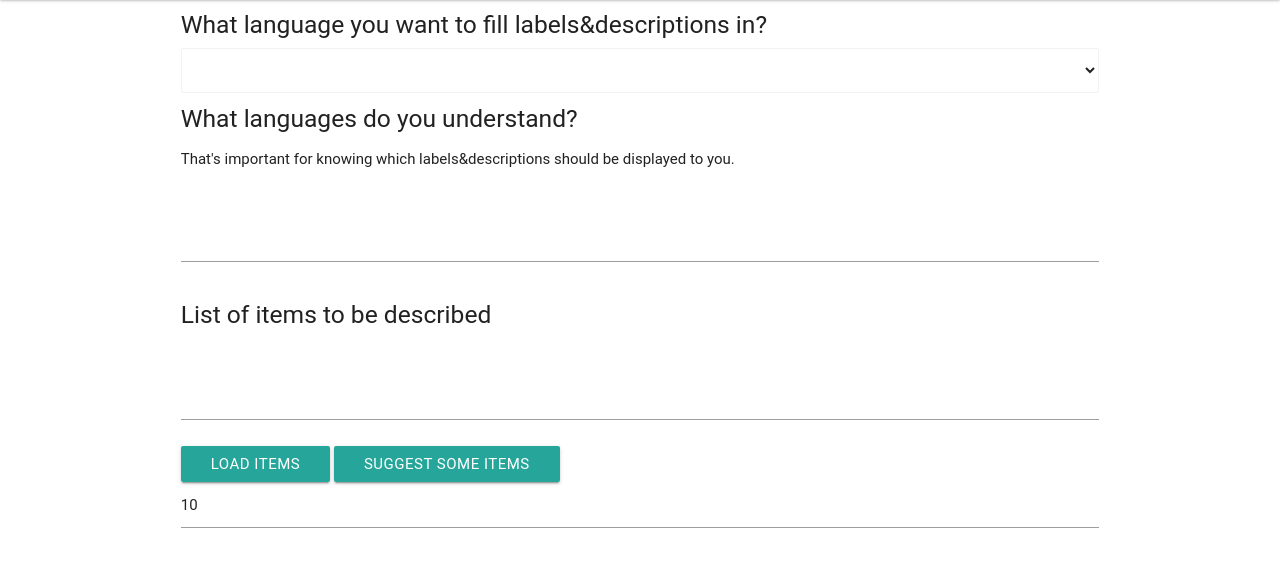
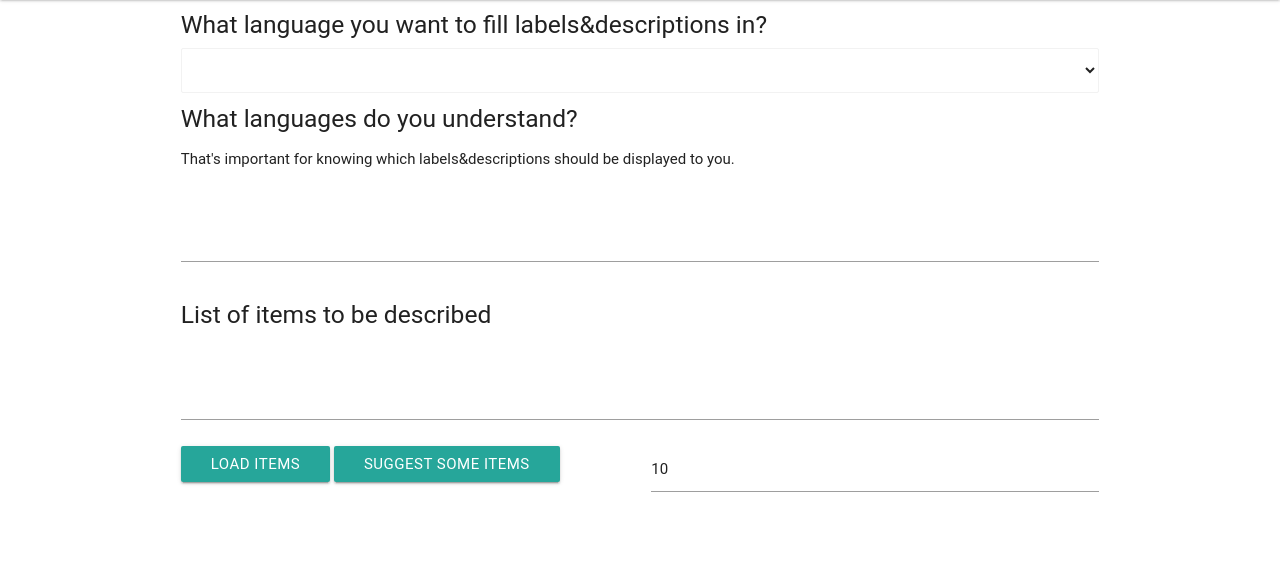
Before and after one commit to wikimedia/labs-tools-weapon-of-mass-description, a Flask app: page / in a window 1280 px wide. Shown: the part 65-637 px from the top of the page. Run offline with Flask 2, Linux system fonts and the light colour scheme; the visitor is signed in with stand-in values (Sample User, id 1); lists and menus that the app fills with data are empty; parts of the project's set-up code (start-up, migrations or seed data) failed here and were passed over; some web fonts are replaced.

Commit message:
some little redesign

```diff
--- a/src/templates/tool.html
+++ b/src/templates/tool.html
@@ -17,10 +17,16 @@
 								<p>That's important for knowing which labels&amp;descriptions should be displayed to you.</p>
 								<textarea id="spokablelangs" class="materialize-textarea" rows="8" cols="80"></textarea>
 								<h5>List of items to be described</h5>
-								<textarea id="items" class="materialize-textarea" rows="15" cols="80"></textarea>
-								<button onclick="fillItems()" class="btn wafes-effect wafes-light" type="button" id="search">Load items</button>
-								<button type="button" class="btn wafes-effect wafes-light" onclick="suggestItems()">Suggest some items</button>
-								<input type="number" id="loaditems" min="1" max="100" value="10">
+                                <textarea id="items" class="materialize-textarea" rows="15" cols="80"></textarea>
+                                <div class="row">
+                                    <div class="col s6">
+                                        <button onclick="fillItems()" class="btn wafes-effect wafes-light" type="button" id="search">Load items</button>
+                                        <button type="button" class="btn wafes-effect wafes-light" onclick="suggestItems()">Suggest some items</button>
+                                    </div>
+                                    <div class="col s6">
+                                        <input type="number" id="loaditems" min="1" max="100" value="10">
+                                    </div>
+                                </div>
             </div>
         </form>
     </div>
```
